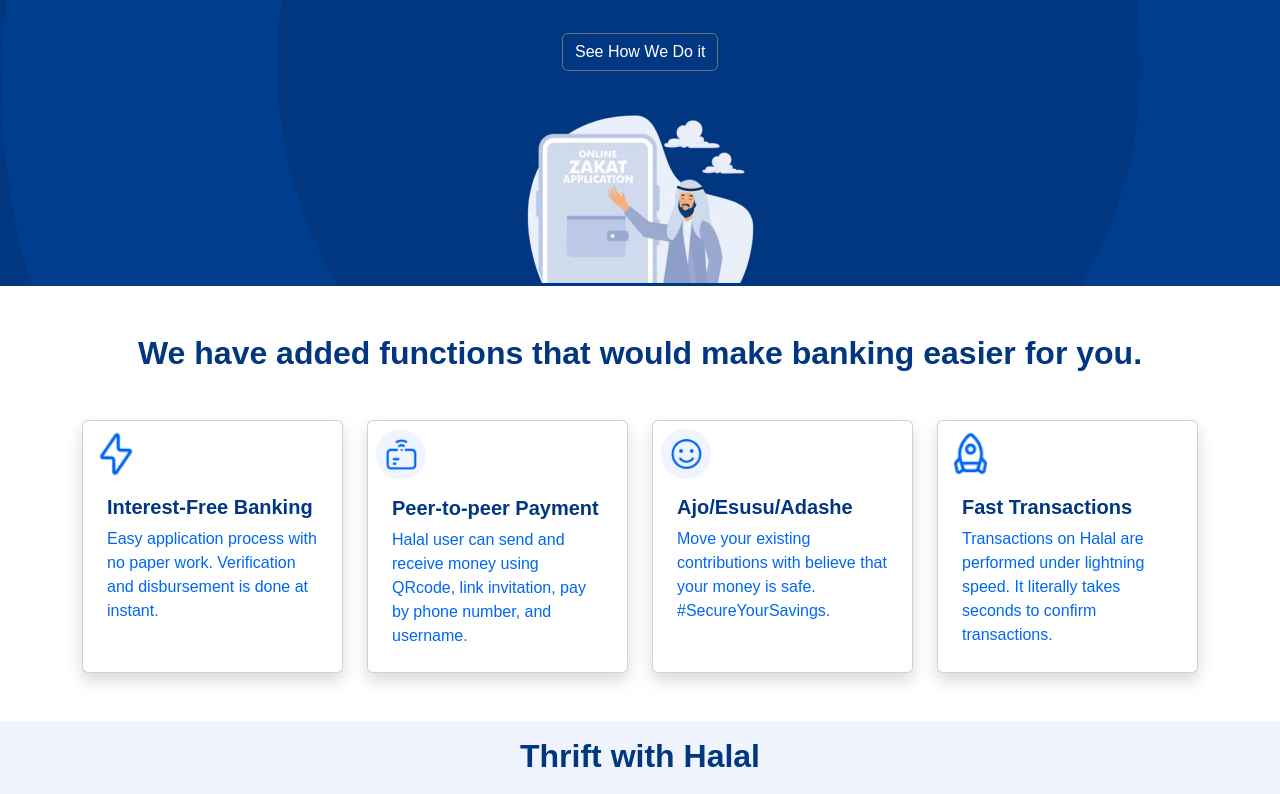
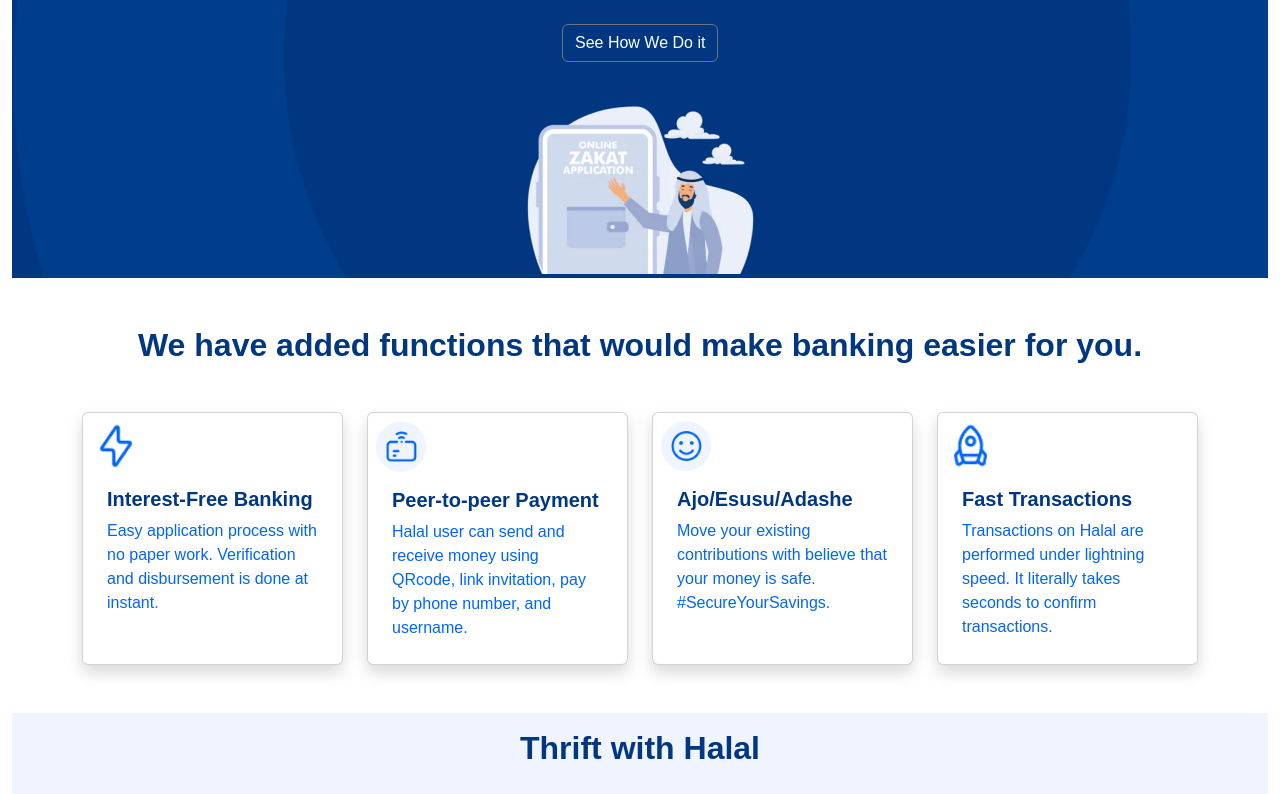
Before and after one commit to kobiowuquadri/Halaal-web, a React (Vite) app: page / in a window 1280 px wide. Shown: the part 1699-2493 px from the top of the page. Built offline with nearby package versions, Linux system fonts and the light colour scheme.

Commit message:
fix bug: page overflow

```diff
--- a/src/index.css
+++ b/src/index.css
@@ -1,9 +1,10 @@
 * {
     font-family: 'Work Sans', sans-serif;
+    box-sizing: border-box;
 }
 
-body {
-    max-width: 100%;
-    overflow-x: hidden;
-    box-sizing: border-box;
+html,
+body{
+  max-width: 100%;
+  overflow-x: hidden;
 }
--- a/src/pages/Home/Home.jsx
+++ b/src/pages/Home/Home.jsx
@@ -11,7 +11,7 @@ import Faq from '../../Components/FAQ/FAQ'
 
 function Home() {
   return (
-    <>
+    <div className='container-fluid'>
       <Header/>
       <Hero/>
       <Partners/>
@@ -21,7 +21,7 @@ function Home() {
       <Thrifts/>
       <Earn/>
       <Faq/>
-    </>
+    </div>
   )
 }
 
```
